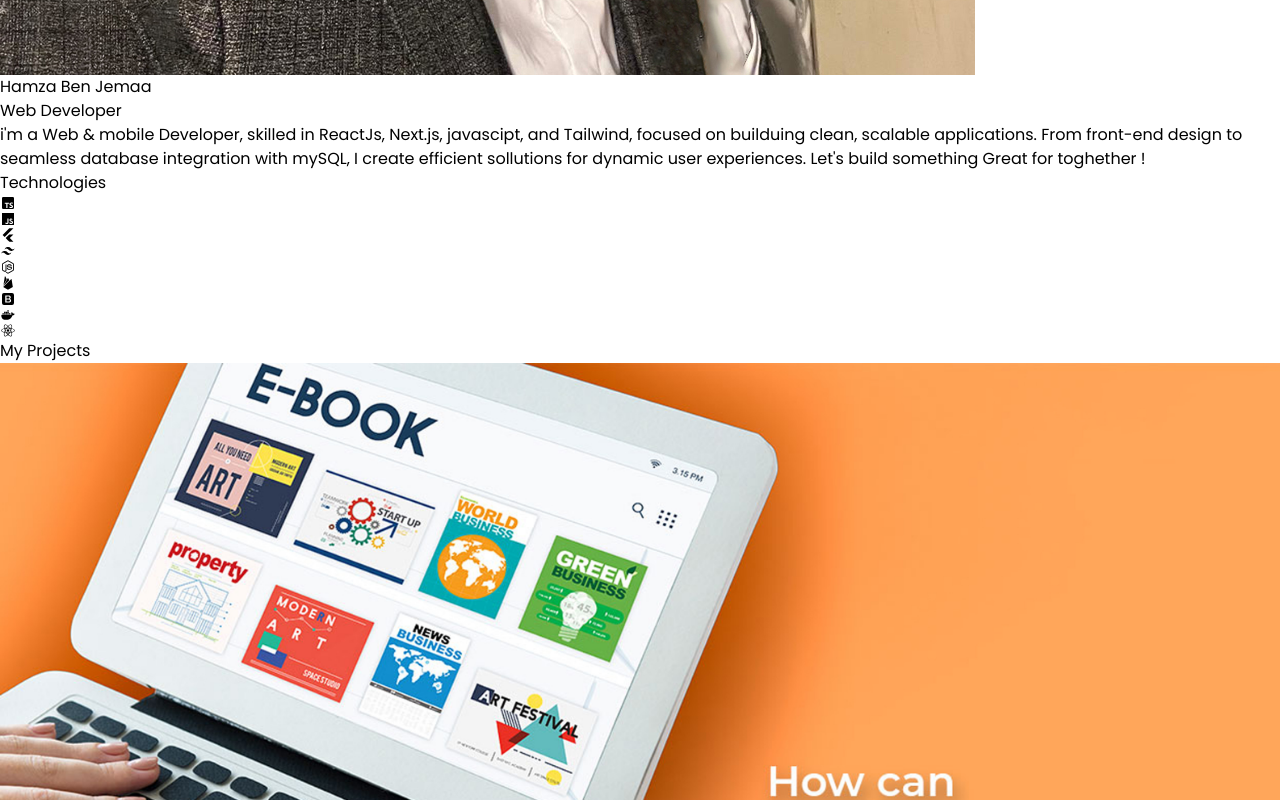
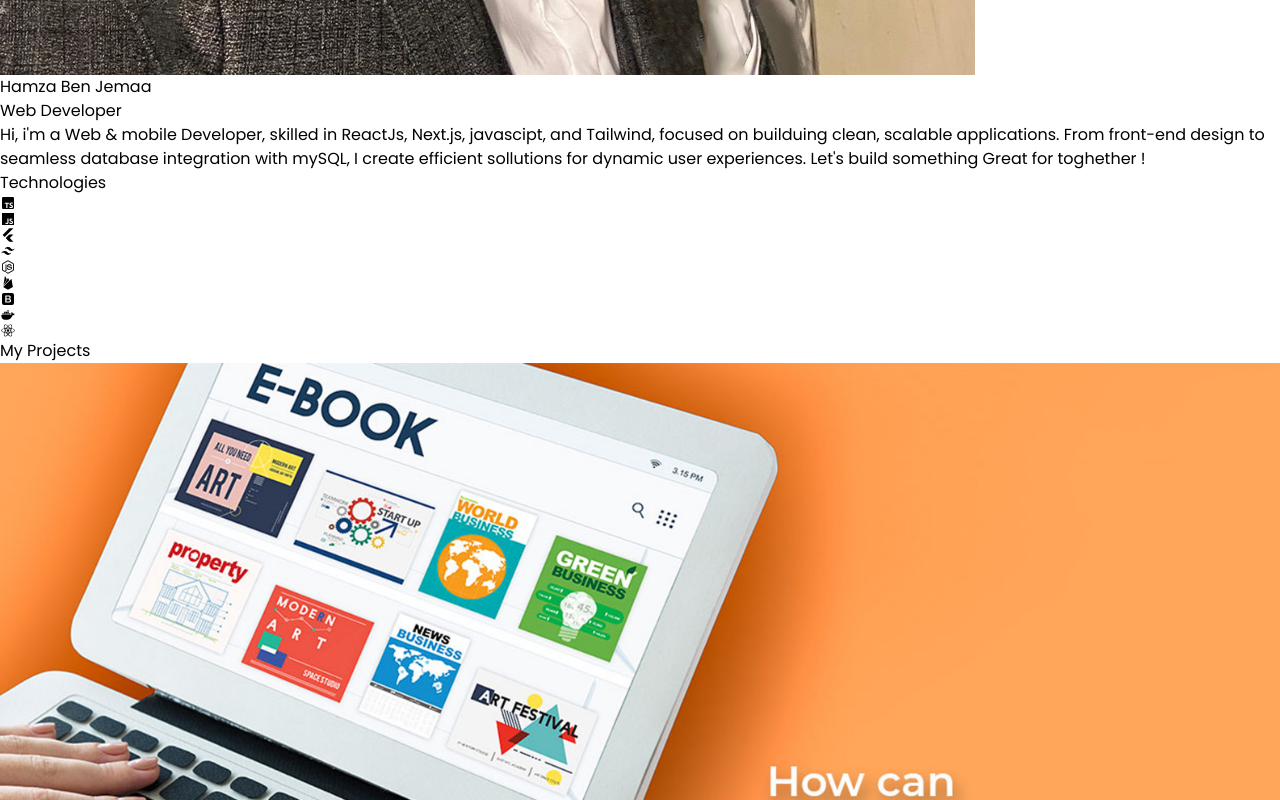
Before and after one commit to HamzaBnJemaa/hamzabenjemaa, a React (Vite) app: page / in a window 1280 px wide. Shown: the part 1140-1940 px from the top of the page. Built offline with nearby package versions, Linux system fonts and the light colour scheme.

Commit message:
contactnewphrase

```diff
--- a/src/components/Contact.jsx
+++ b/src/components/Contact.jsx
@@ -8,7 +8,10 @@ const Contact = () => {
           <span className='bg-gradient-to-r from-indigo-500 to-blue-500 bg-clip-text text-transparent'>Get In Touch</span>
         </h1>
         <p className='text-center text-lg font-semibold text-gray-500'>
-          Want to chat ? Send me an E-mail through this button and I'll respond
+          Want to chat , contact me ?
+        </p>
+        <p className='text-center text-lg font-semibold text-gray-500'>
+         Send me an E-mail through this button and I'll respond
           whenever i can..
         </p>
         <a href="mailto:benjemaahamza09@gmail.com" className='mt-6 px-6 py-3 bg-blue-600 text-white font-semibold rounded-lg hover:bg-blue-700 transition-all duration-300'>Contact Me</a>
--- a/src/components/Hero.jsx
+++ b/src/components/Hero.jsx
@@ -11,17 +11,17 @@ const Hero = () => {
   animate={{y:0, opacity:1}}
   transition={{duration:0.8, delay:0.2}}
   >
-    <img src={image} alt="" className='w-[300px] cursor-pointer rounded-full shadow-xl shadow-indigo-900 transition-all duration-300 hover:-translate-y-5 hover:scale-105 hover:shadow-indigo-600 md:w-[350px]' />
+    <img src={image} alt="" className='w-[300px] cursor-pointer rounded-full shadow-xl shadow-indigo-900 transition-all duration-300 hover:-translate-y-5 hover:scale-105 hover:shadow-indigo-200 md:w-[450px]' />
   </motion.div>
   <motion.div
    initial={{y: -50, opacity:0}}
    animate={{y:0, opacity:1}}
    transition={{duration:0.8, delay:0.2}}
-  className='flex max-w-[600px] flex-col items-center justify-center gap-3 text-center'>
+  className='flex max-w-[700px] flex-col items-center justify-center gap-3 text-center'>
     <h1 className='bg-gradient-to-r from-blue-500 to-pink-500 bg-clip-text text-transparent text-5xl font-light md:text-7xl'>Hamza Ben Jemaa</h1>
     <h3 className='bg-gradient-to-r from-pink-500 to-blue-500 bg-clip-text text-transparent text-5xl  md:text-3xl'>Web Developer</h3>
 <p className='md:text-base text-pretty text-sm text-gray-400'>
-  i'm a Web & mobile Developer, skilled in ReactJs, Next.js, javascipt, and Tailwind, focused on builduing clean, scalable applications. From front-end design to seamless database integration with mySQL, I create efficient sollutions for dynamic user experiences. Let's build something Great for toghether !
+ Hi, i'm a Web & mobile Developer, skilled in ReactJs, Next.js, javascipt, and Tailwind, focused on builduing clean, scalable applications. From front-end design to seamless database integration with mySQL, I create efficient sollutions for dynamic user experiences. Let's build something Great for toghether !
 </p>
   </motion.div>
 </div>
```
